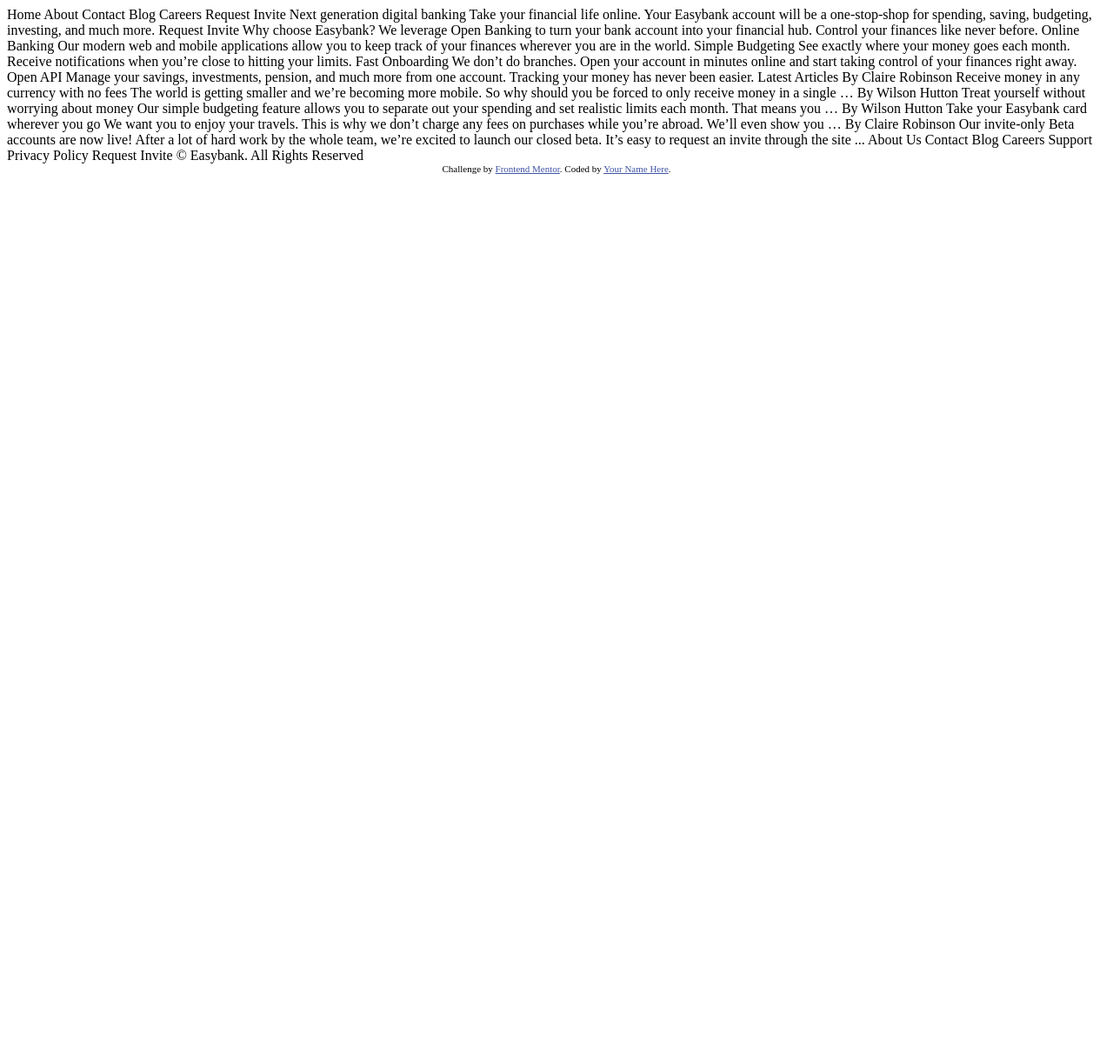
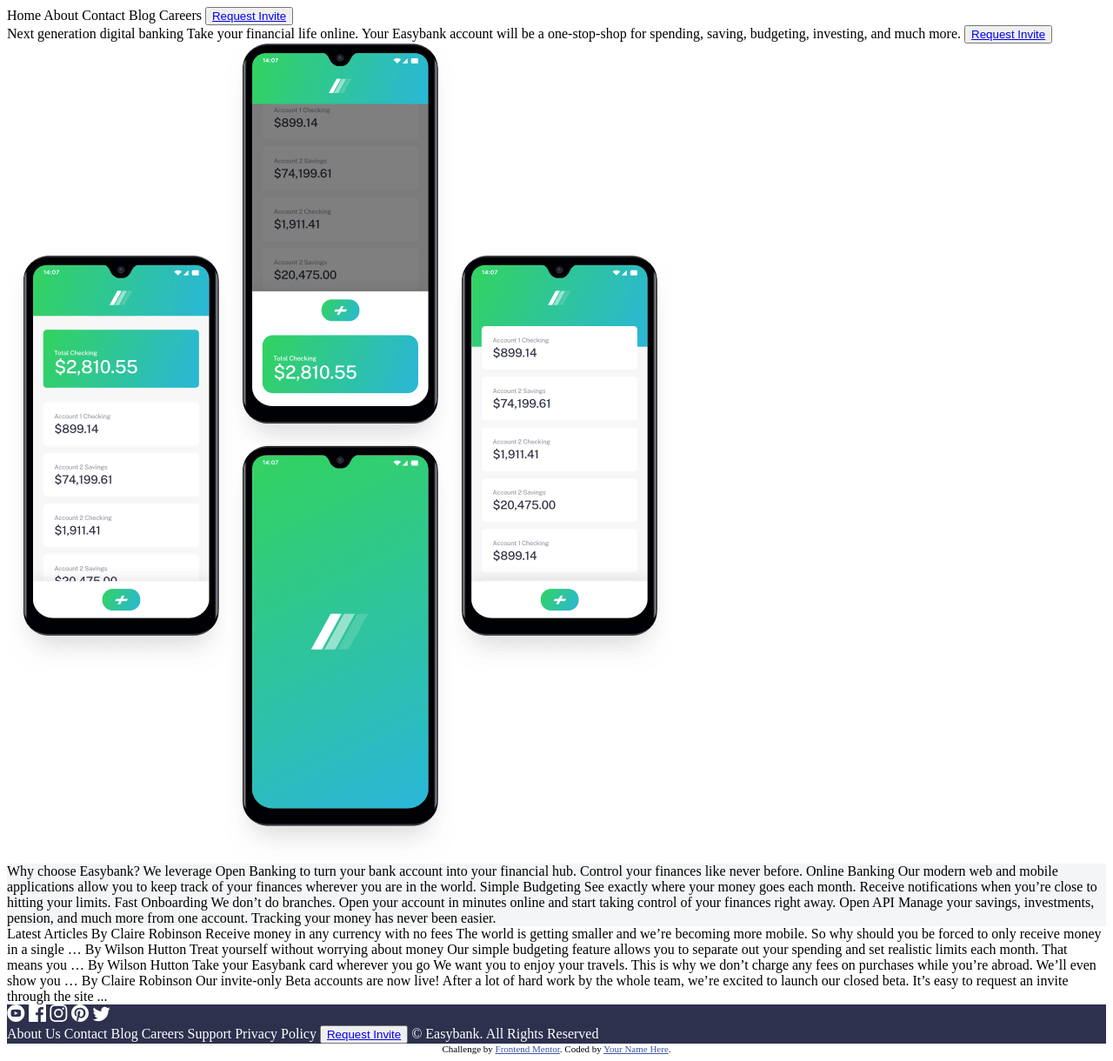
Before and after one commit to GnExia2/Landing-Page-Easybank, a plain HTML site: page index.html in a window 1280 px wide. Shown: the whole page at 87% size. Before the commit the page ends 800 px from the top, so only its background shows below. Drawn offline with Linux system fonts and the light colour scheme.

Commit message:
sectioned off all elements and added her0 and social-icon images

```diff
--- a/index.html
+++ b/index.html
@@ -7,34 +7,46 @@
   <link rel="icon" type="image/png" sizes="32x32" href="./images/favicon-32x32.png">
 
   <title>Frontend Mentor | Easybank landing page</title>
-
+  <link rel="stylesheet" href="./styles.css">
+  <script src="javascript.js"></script>
   <!-- Feel free to remove these styles or customise in your own stylesheet 👍 -->
-  <style>
-    .attribution { font-size: 11px; text-align: center; }
-    .attribution a { color: hsl(228, 45%, 44%); }
-  </style>
 </head>
 <body>
-
+<nav>
   Home
   About
   Contact
   Blog
   Careers
 
-  Request Invite
+
+  <button>
+    <a href="index.html">
+      Request Invite
+    </a>
+  </button>
+</nav>
 
 
 
+<section>
   Next generation digital banking
 
   Take your financial life online. Your Easybank account will be a one-stop-shop
   for spending, saving, budgeting, investing, and much more.
 
-  Request Invite
+  <button>
+    <a href="index.html">
+      Request Invite
+    </a>
+  </button>
+
+</section>
+
+<img src="./images/image-mockups.png" alt="header-image">
 
 
-
+<section class="description">
   Why choose Easybank?
 
   We leverage Open Banking to turn your bank account into your financial hub. Control
@@ -55,9 +67,9 @@
   Open API
   Manage your savings, investments, pension, and much more from one account. Tracking
   your money has never been easier.
+</section>
 
-
-
+<section class="articles">
   Latest Articles
 
   By Claire Robinson
@@ -79,8 +91,17 @@
   Our invite-only Beta accounts are now live!
   After a lot of hard work by the whole team, we’re excited to launch our closed beta.
   It’s easy to request an invite through the site ...
+</section>
 
+<footer>
 
+  <div class="social">
+    <img src="./images/icon-youtube.svg" alt="youtube">
+    <img src="./images/icon-facebook.svg" alt="facebook">
+    <img src="./images/icon-instagram.svg" alt="instagram">
+    <img src="./images/icon-pinterest.svg" alt="pinterst">
+    <img src="./images/icon-twitter.svg" alt="twitter">
+  </div>
 
   About Us
   Contact
@@ -89,9 +110,16 @@
   Support
   Privacy Policy
 
-  Request Invite
+  <button>
+    <a href="index.html">
+      Request Invite
+    </a>
+  </button>
 
   © Easybank. All Rights Reserved
+</footer>
+
+
 
   <div class="attribution">
     Challenge by <a href="https://www.frontendmentor.io?ref=challenge" target="_blank">Frontend Mentor</a>.
--- /dev/null
+++ b/javascript.js
@@ -0,0 +1 @@
+console.log("test log");
--- /dev/null
+++ b/styles.css
@@ -0,0 +1,16 @@
+.description {
+  background-color: rgba(244,245,247,255);
+}
+
+footer {
+  color: white;
+  background-color: rgba(45,49,78,255);
+}
+
+.attribution {
+  font-size: 11px; text-align: center;
+}
+
+.attribution a {
+  color: hsl(228, 45%, 44%);
+}
```
